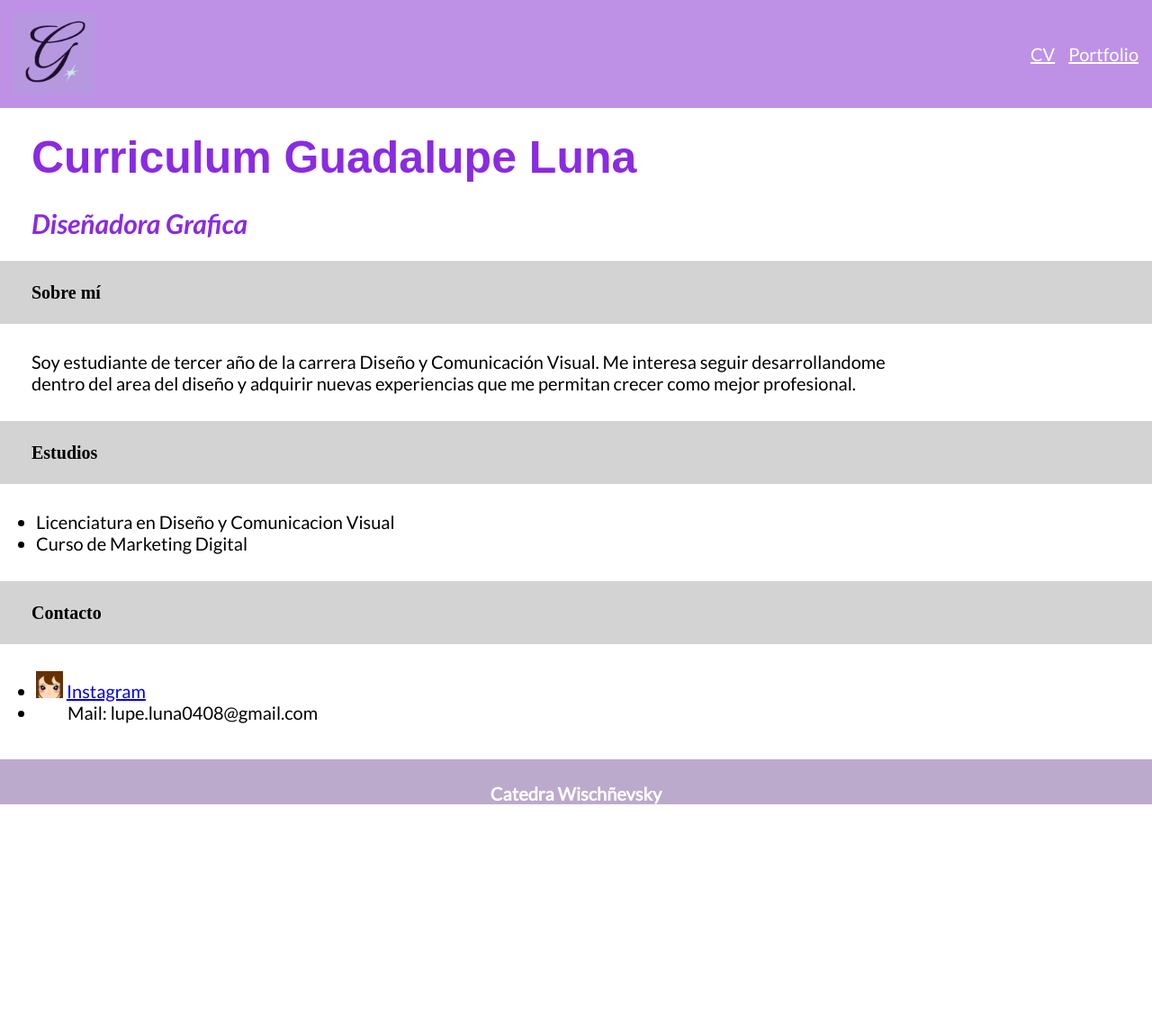
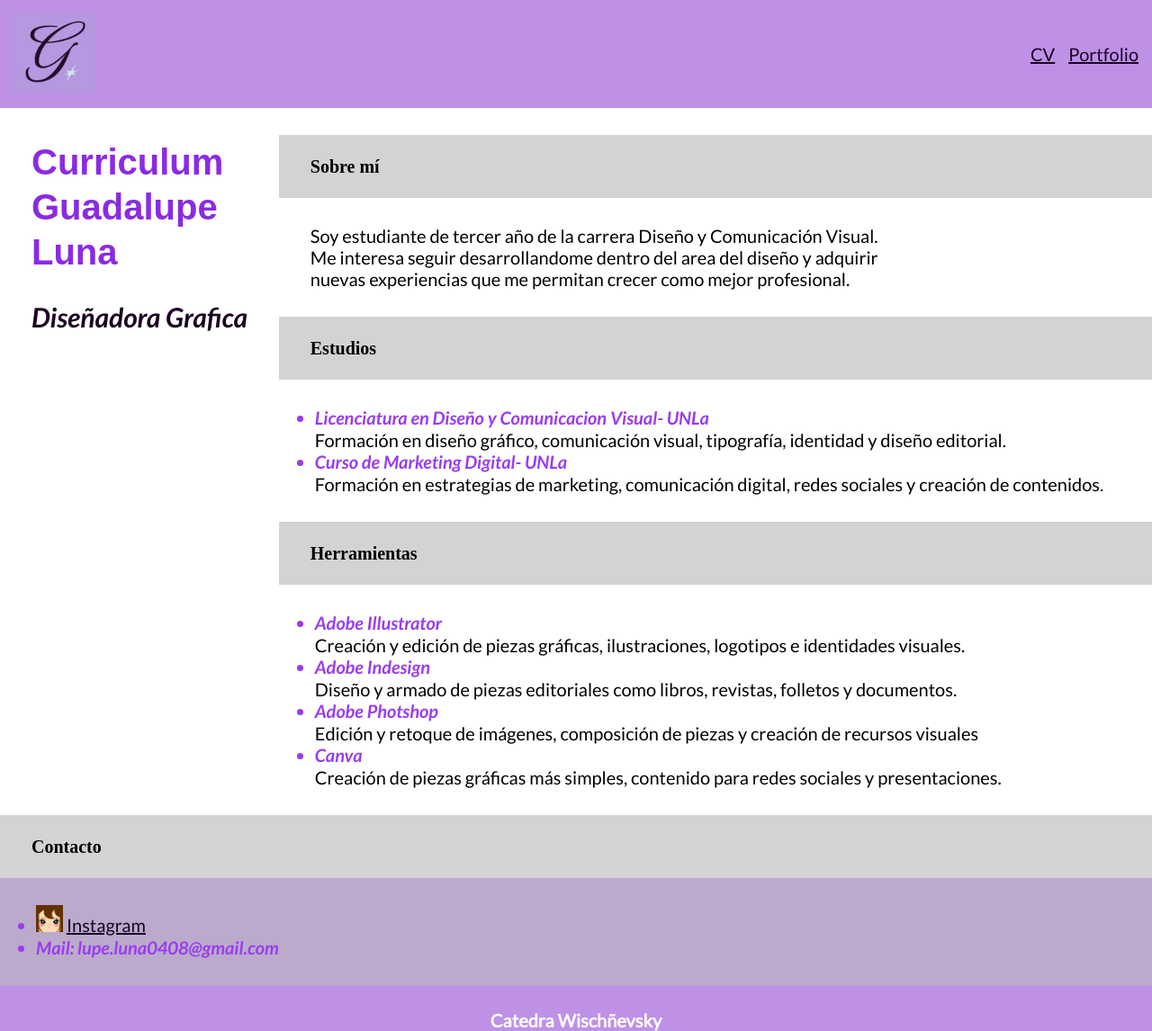
Before and after one commit to Guada080/curriculum-guadalupe-luna, a plain HTML site: page index.html in a window 1280 px wide. Shown: the whole page at 90% size. Before the commit the page ends 894 px from the top, so only its background shows below. Drawn offline with Linux system fonts and the light colour scheme; a web font is replaced by a local one.

Commit message:
Mas info y Flexbox

```diff
--- a/estilos.css
+++ b/estilos.css
@@ -17,8 +17,8 @@
 
 * {
     font-family: "Lato regular";
-
     text-wrap-style: balance;
+    line-height: 24px;
     font-size: 20px;
     margin: 0;
     padding: 20;
@@ -27,22 +27,21 @@
 h1 {
     font-family: "hagrid", sans-serif;
     color: blueviolet;
-    font-size: 2.5rem;
-    line-height: 2rem;
+    font-size: 2rem;
+    line-height: 2.5rem;
     margin: 35px;
 }
 
 h2 {
     font-family: "Lato bold italic";
     font-size: 1.5rem;
-    color: blueviolet;
+    color: rgb(27, 1, 34);
     height: 30px;
     padding-left: 35px;
 
 }
 
 h3 {
-    line-height: 90px;
     padding-left: 35px;
     font-family: "hagrid";
     font-size: 1rem;
@@ -67,16 +66,38 @@ nav {
     gap: 15px;
 }
 
+a{
+    color: rgb(27, 1, 34);
+}
+
 p {
     padding-left: 35px;
 }
 
 h4 {
     height: 50px;
-    background-color: #bac;
+    background-color:  #be91e7;
     display: flex;
     align-items: flex-end;
-    margin-top: 40px;
     color: white;
     justify-content: space-around;
 }
+
+
+#Contacto{
+    background-color:  #bac;
+    padding-bottom: 30px;
+}
+
+main {
+    display: flex;
+    flex-direction: row;
+    justify-content: space-between;
+}
+
+li{
+    font-family: "Lato bold italic";
+    font-size: 20px;
+    color: #993dee;
+    line-height: 25px;
+}
--- a/index.html
+++ b/index.html
@@ -12,10 +12,10 @@
 
 <body>
    <header>
-      <img src="img/logo-cv.jpg" width="90px" height="90px" />
+      <img src="img/logo-cv.jpg" alt="Logotipo G mayuscula curisva" width="90" height="90" />
       <nav>
-         <a href="#" style="color: white;">CV</a>
-         <a href="#" style="color: white;">Portfolio</a>
+         <a href="#">CV</a>
+         <a href="#">Portfolio</a>
       </nav>
    </header>
    <main>
@@ -23,33 +23,52 @@
          <h1>Curriculum Guadalupe Luna</h1>
          <h2>Diseñadora Grafica</h2>
       </section>
-      <section>
+      <div class="info">
+         <section id="Descripcion">
             <h3>Sobre mí</h3>
-         <p>Soy estudiante de tercer año de la carrera Diseño y Comunicación Visual. Me interesa seguir desarrollandome dentro del area del diseño y adquirir nuevas experiencias que me permitan crecer como mejor profesional.</p>
+            <p>Soy estudiante de tercer año de la carrera Diseño y Comunicación Visual. Me interesa seguir
+               desarrollandome
+               dentro del area del diseño y adquirir nuevas experiencias que me permitan crecer como mejor profesional.
+            </p>
+         </section>
 
-      </section>
-      <section>
+         <section id="Estudios">
             <h3>Estudios</h3>
             <ul>
-            <li>Licenciatura en Diseño y Comunicacion Visual</li>
-            <li>Curso de Marketing Digital</li>
+               <li>Licenciatura en Diseño y Comunicacion Visual- UNLa</li>
+               Formación en diseño gráfico, comunicación visual, tipografía, identidad y diseño editorial.
+               <li>Curso de Marketing Digital- UNLa</li>
+               Formación en estrategias de marketing, comunicación digital, redes sociales y creación de contenidos.
+            </ul>
+            <h3>Herramientas</h3>
+            <ul>
+               <li> Adobe Illustrator </li>
+               Creación y edición de piezas gráficas, ilustraciones, logotipos e identidades visuales.
+               <li>Adobe Indesign</li>
+               Diseño y armado de piezas editoriales como libros, revistas, folletos y documentos.
+               <li>Adobe Photshop</li>
+               Edición y retoque de imágenes, composición de piezas y creación de recursos visuales
+               <li> Canva</li>
+               Creación de piezas gráficas más simples, contenido para redes sociales y presentaciones.
             </ul>
          </section>
+      </div>
    </main>
 
    <footer>
-      <h3> Contacto </h3>
+      <section id="Contacto">
+         <h3> Contacto</h3>
          <ul>
             <li>
-            <img src="img/imag-ig.jpg" width="30px" height="30px" />
+               <img src="img/imag-ig.jpg" width="30" height="30" />
                <a href="https://www.instagram.com/hey.wuadi">Instagram</a>
 
             </li>
 
             <li>
-            <p> Mail: lupe.luna0408@gmail.com</p>
+               Mail: lupe.luna0408@gmail.com</p>
             </li>
-
+      </section>
       </ul>
 
       <h4> Catedra Wischñevsky</h4>
```
Lines whose indentation alone changed are shown as unchanged.
